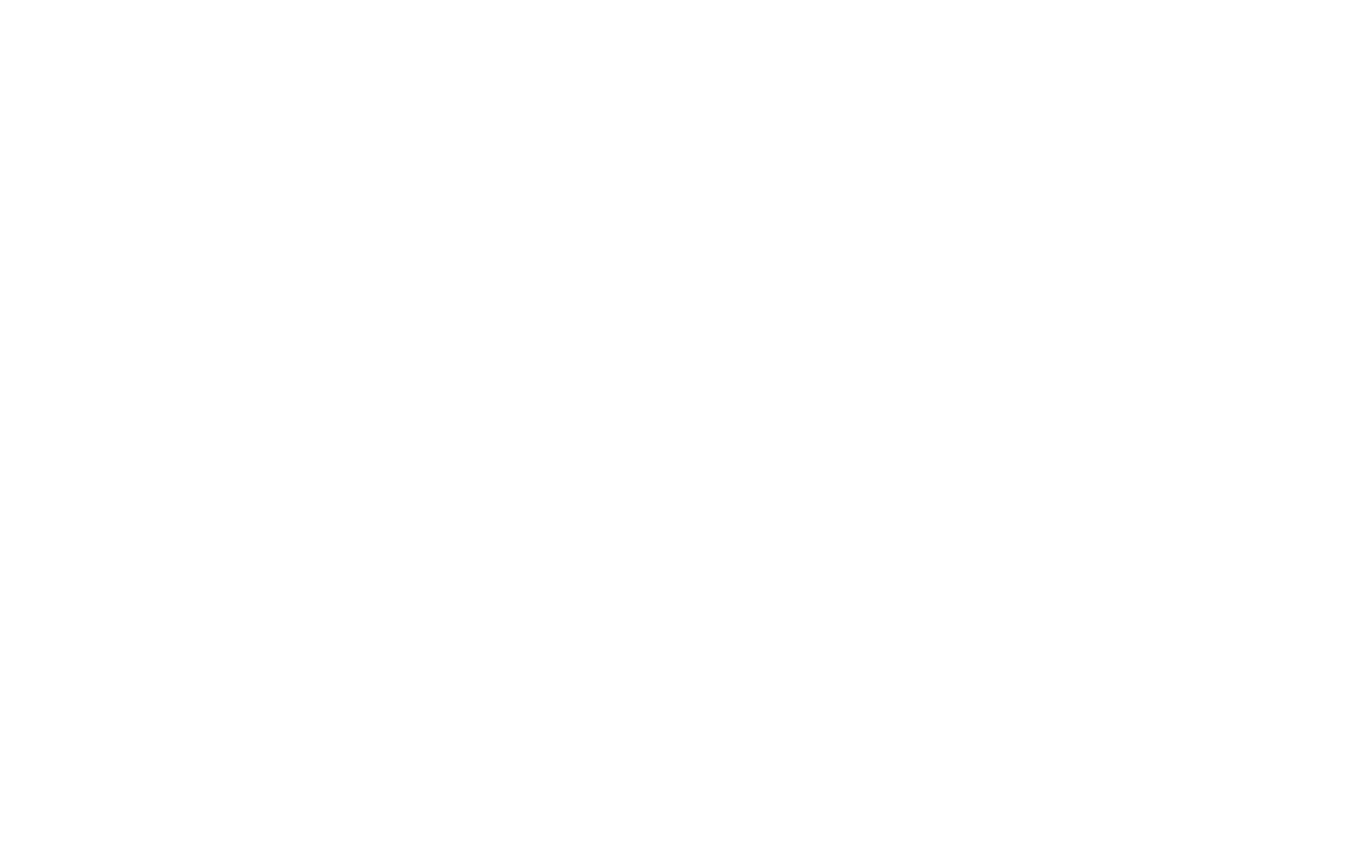
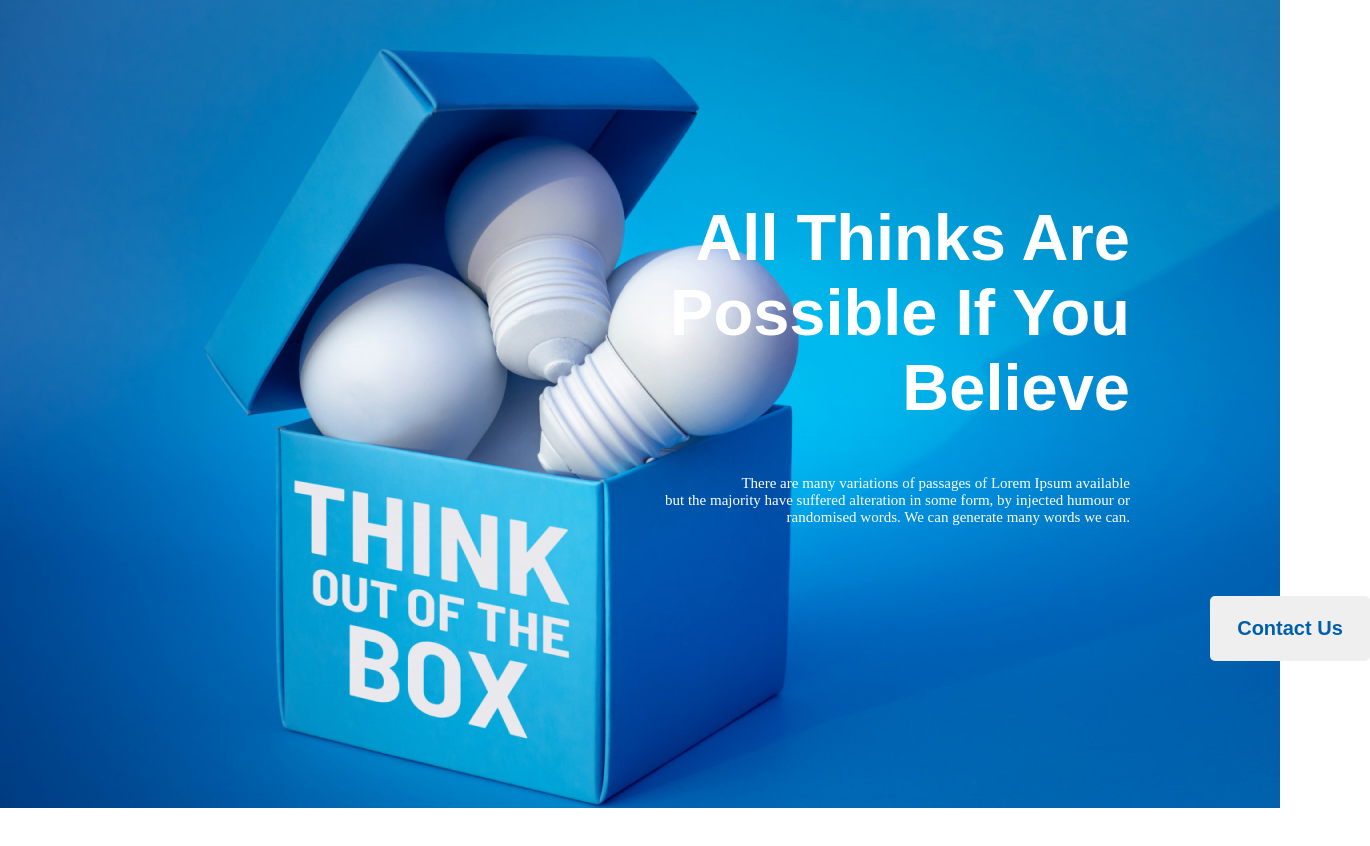
Before and after one commit to Raiyan-Maksud/Assignment-1, a plain HTML site: page index.html in a window 1280 px wide. Shown: the whole page, 1370 px wide, since content can reach past the window. Before the commit the page ends 800 px from the top, so only its background shows below. Drawn offline with Linux system fonts and the light colour scheme.

Commit message:
header section done

```diff
--- a/index.html
+++ b/index.html
@@ -5,8 +5,13 @@
     <meta http-equiv="X-UA-Compatible" content="IE=edge">
     <meta name="viewport" content="width=device-width, initial-scale=1.0">
     <title>New Year New Me</title>
+    <link rel="stylesheet" href="styles.css">
 </head>
 <body>
-
+    <div class="header">
+        <h1 class="h1-text">All Thinks Are <br> Possible If You <br> Believe</h1>
+        <p class="paragraph-text">There are many variations of passages of Lorem Ipsum available <br> but the majority have suffered alteration in some form, by injected humour or <br> randomised words. We can generate many words we can.</p>
+        <button class="primary-btn">Contact Us</button>
+    </div>
 </body>
 </html>
--- a/styles.css
+++ b/styles.css
@@ -0,0 +1,37 @@
+*{
+    margin: 0;
+}
+
+/*-------------- Header Section ---------------------*/
+.header{
+    height: 110vh;
+    background-image: url('images/banner/banner3.png');
+    background-repeat: no-repeat;
+}
+.h1-text{
+    color: white;
+    font-family: sans-serif;
+    font-weight: 700;
+    font-size: 65px;
+    text-align: right;
+    padding-top: 200px;
+    padding-right: 150px;
+    text-align: right;
+}
+.paragraph-text{
+    color: white;
+    text-align: right;
+    margin: 50px 150px 0px 0px;
+    font-size: 15px;
+}
+.primary-btn{
+    border: none;
+    color: #005FAC;
+    border-radius: 5px;
+    width: 160px;
+    height: 65px;
+    font-size: 20px;
+    font-weight: 600;
+    text-align: center;
+    margin: 70px 0px 0px 1210px;
+}
```
